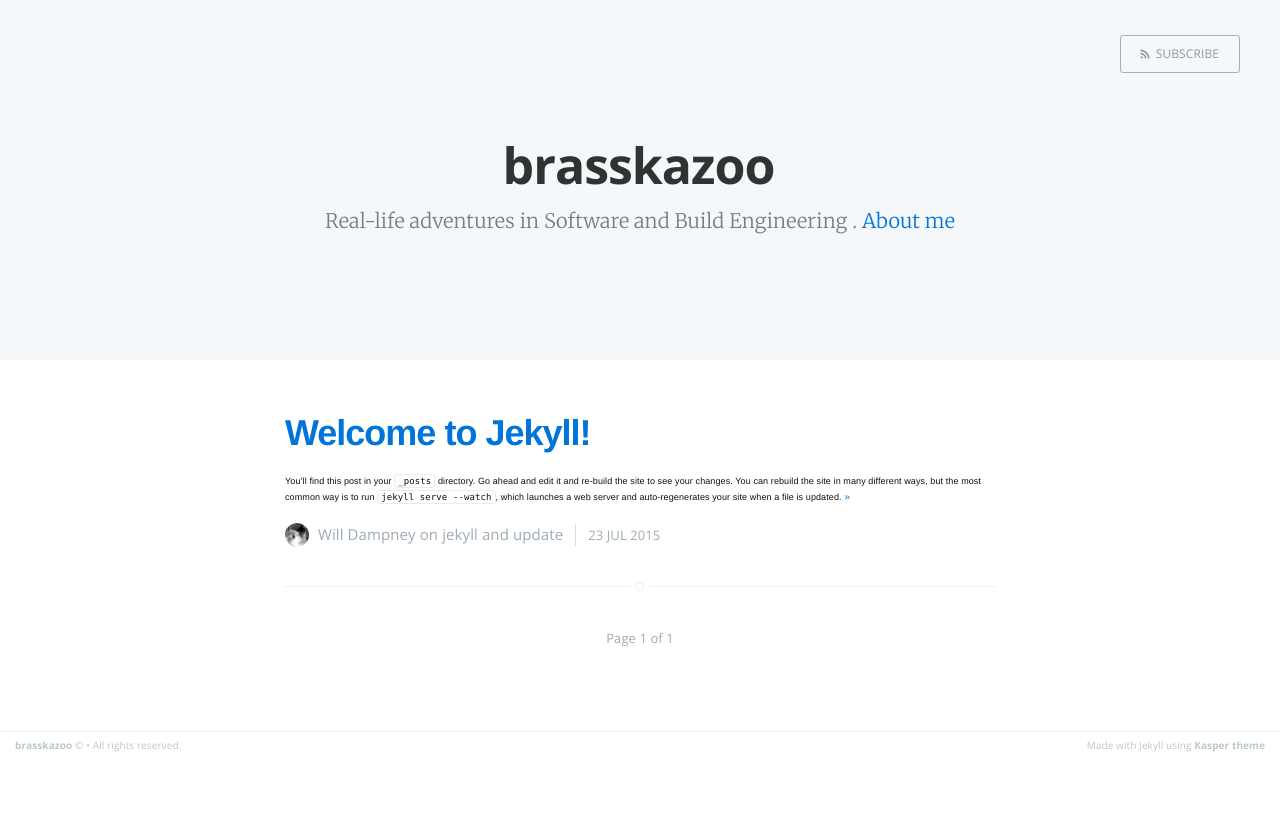
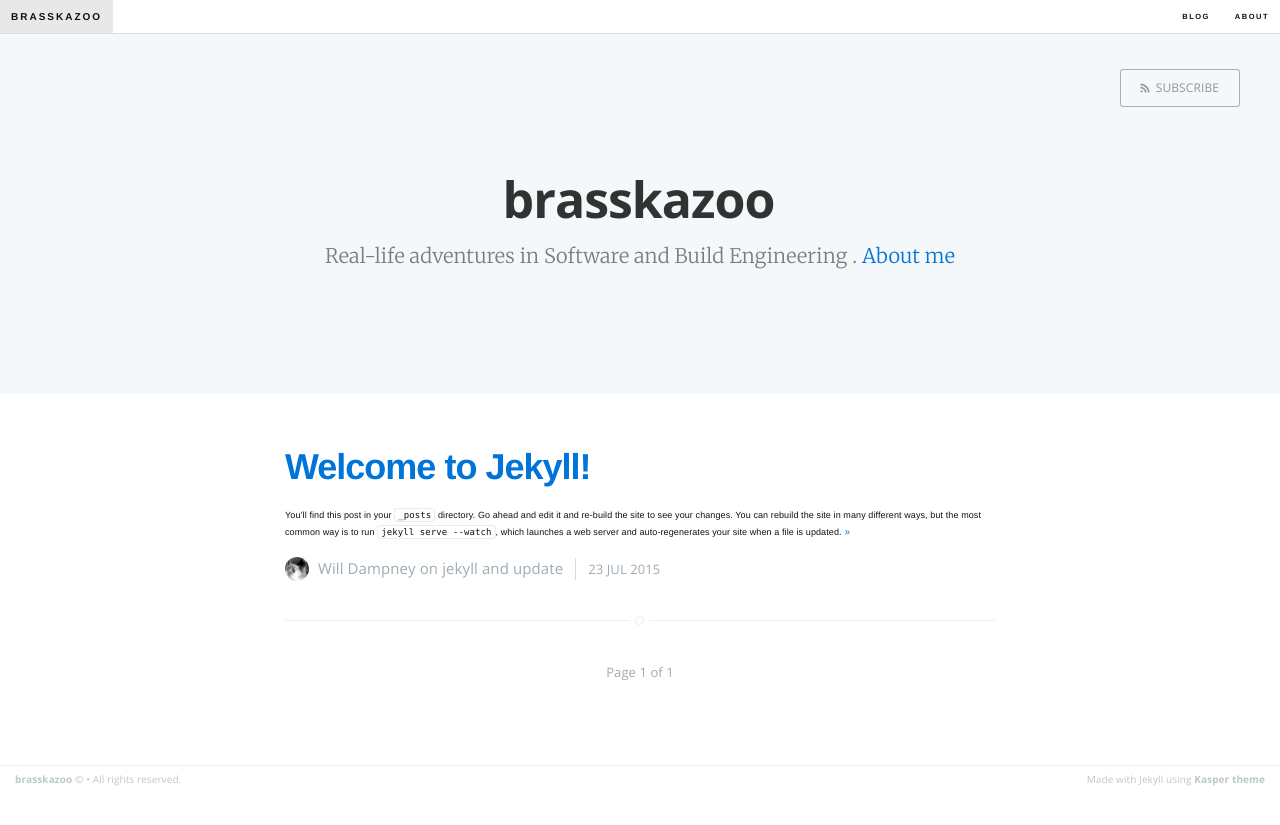
Before and after one commit to brasskazoo/brasskazoo.github.io, a Jekyll site: the page built from index.html, in a window 1280 px wide. Shown: the top 825 px of the page. Built offline with Jekyll 4.4.1, drawn with Linux system fonts in a browser that asks for light colours; Markdown is read by kramdown in place of the engine named in the settings; the list of posts is cut into pages by our own code.

Commit message:
Initial top navbar

```diff
--- a/_config.yml
+++ b/_config.yml
@@ -19,3 +19,9 @@ author_tag:		'Software and Build Engineer'
 
 # permalink
 permalink:		'/:year/:month/:title.html'
+
+# Internal nav
+nav:
+  main:
+    blog: "/"
+    about: "/about"
--- /dev/null
+++ b/_includes/nav.html
@@ -0,0 +1,12 @@
+<nav class="clearfix border-bottom border-light-gray">
+    <div class="left">
+        <a href="{{ site.baseurl }}" class="button py2 button-transparent nav-button caps">{{ site.name }}</a>
+    </div>
+    <ul class="right list-reset m0 nav-collapse">
+        {% for nav_item in site.nav.main %}
+        <li class="inline-block m0">
+            <a href="{{ nav_item[1] }}" class="button button-transparent py2 h6 nav-button caps{% if page.nav_item == nav_item[0] %} link-color{% endif %}">{{ nav_item[0] }}</a>
+        </li>
+        {% endfor %}
+    </ul>
+</nav>
--- a/_layouts/default.html
+++ b/_layouts/default.html
@@ -18,6 +18,9 @@
     <link rel="stylesheet" type="text/css" href="/assets/css/custom.css" />
 </head>
 <body class="{% if page.post_class %}{{page.post_class}}{% else %}home-template{% endif %}">
+
+<!-- Navigation -->
+    {% include nav.html %}
 
     {{ content }}
     <footer class="site-footer clearfix">
```
